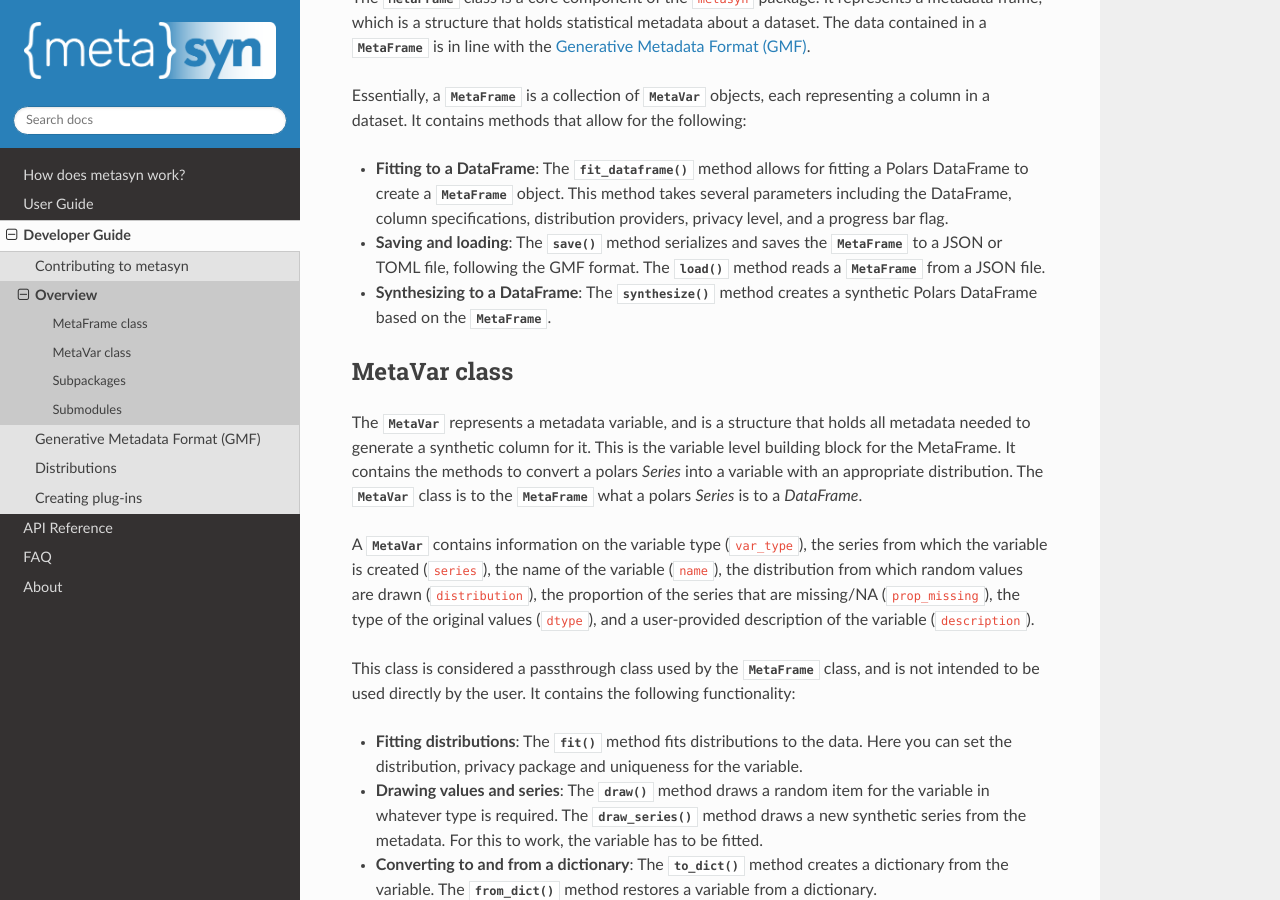
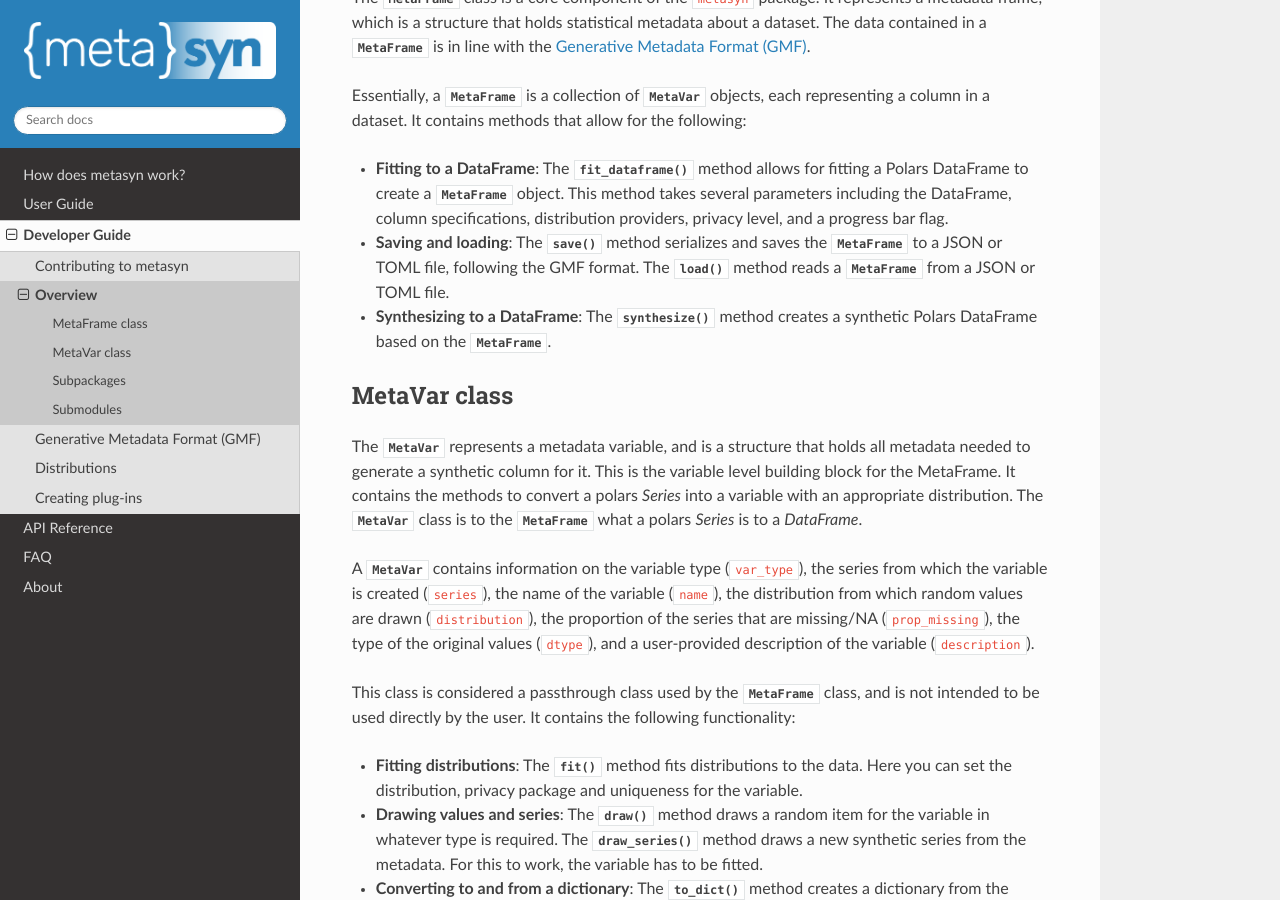
Before and after one commit to sodascience/metasyn, a Sphinx documentation site: the page built from docs/source/developer/overview.rst, in a window 1280 px wide and 900 px high, scrolled down 477 px. Built offline with Sphinx 7.4.7 and the Read the Docs theme 2.0.0, drawn with Linux system fonts in a browser that asks for light colours.

Commit message:
Update docs/source/developer/overview.rst

```diff
--- a/docs/source/developer/overview.rst
+++ b/docs/source/developer/overview.rst
@@ -15,7 +15,7 @@ The :class:`~metasyn.MetaFrame` class is a core component of the ``metasyn`` pac
 Essentially, a :obj:`~metasyn.MetaFrame` is a collection of :obj:`~metasyn.MetaVar` objects, each representing a column in a dataset. It contains methods that allow for the following:
 
 - **Fitting to a DataFrame**: The :meth:`~metasyn.MetaFrame.fit_dataframe` method allows for fitting a Polars DataFrame to create a :obj:`~metasyn.MetaFrame` object. This method takes several parameters including the DataFrame, column specifications, distribution providers, privacy level, and a progress bar flag.
-- **Saving and loading**: The :meth:`~metasyn.MetaFrame.save` method serializes and saves the :obj:`~metasyn.MetaFrame` to a JSON or TOML file, following the GMF format. The :meth:`~metasyn.MetaFrame.load` method reads a :obj:`~metasyn.MetaFrame` from a JSON file.
+- **Saving and loading**: The :meth:`~metasyn.MetaFrame.save` method serializes and saves the :obj:`~metasyn.MetaFrame` to a JSON or TOML file, following the GMF format. The :meth:`~metasyn.MetaFrame.load` method reads a :obj:`~metasyn.MetaFrame` from a JSON or TOML file.
 - **Synthesizing to a DataFrame**: The :meth:`~metasyn.MetaFrame.synthesize` method creates a synthetic Polars DataFrame based on the :obj:`~metasyn.MetaFrame`.
 
 
```
